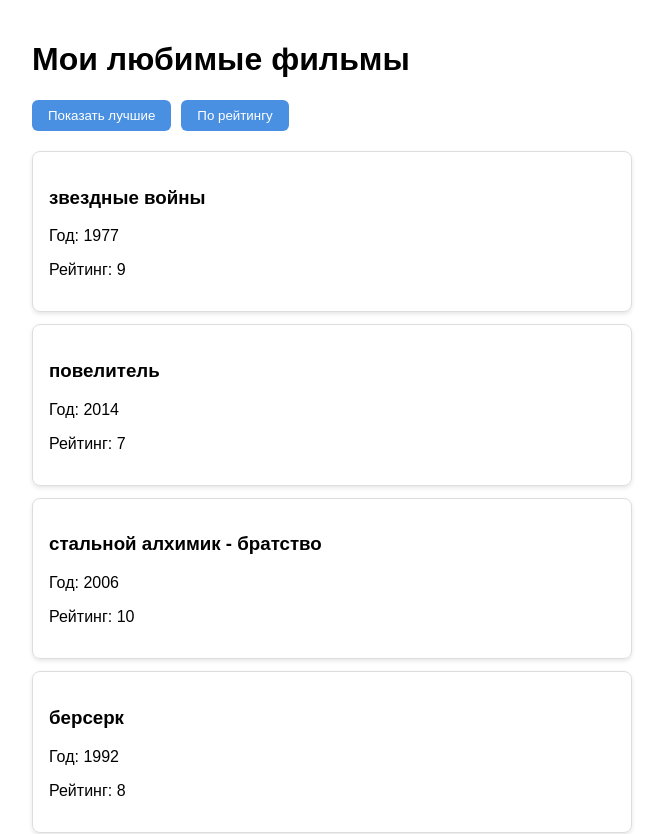
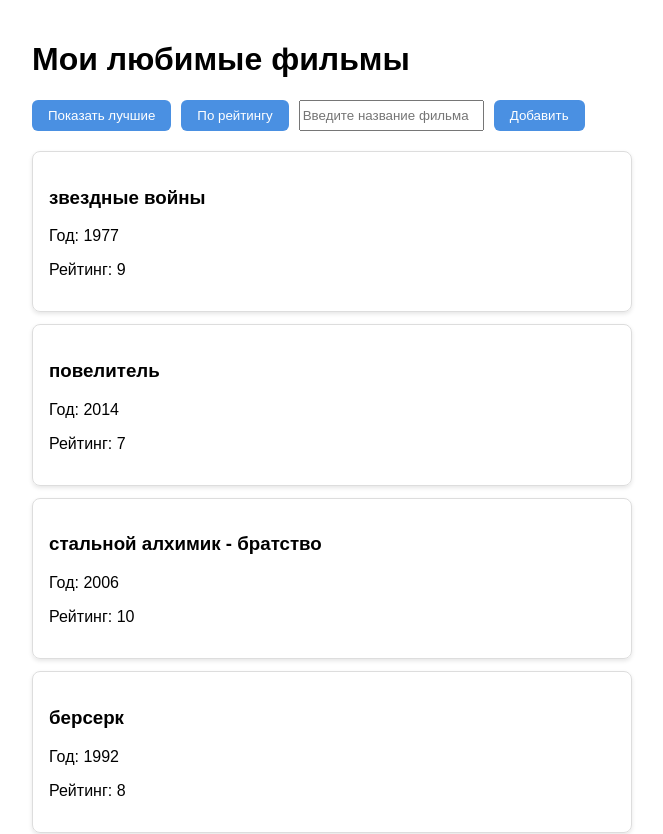
Before and after one commit to yuracherichenko/my-films, a React (Create React App) app: page / in a window 1280 px wide. Shown: the top 834 px of the page, without its empty margins (308-971 px from the left). Built offline with nearby package versions, Linux system fonts and the light colour scheme; no server answers.

Commit message:
add film input and useEffect

```diff
--- a/src/App.js
+++ b/src/App.js
@@ -6,16 +6,17 @@ import {useEffect} from "react";
 
 
 function App() {
-    const films = [
+    const [films, setFilms] = useState([
         { title: 'звездные войны', year: 1977, rating: 9 },
         { title: 'повелитель', year: 2014, rating: 7 },
         { title: 'стальной алхимик - братство', year: 2006, rating: 10 },
         { title: 'берсерк', year: 1992, rating: 8 },
         { title: 'ассасин крид', year: 2014, rating: 5 },
-    ];
+    ]);
     const  [showAll, setShowAll] = useState(true);
     const [sortByRating, setSortByRating] = useState(false);
     const [users, setUsers] = useState([]);
+    const [newFilm, setNewFilm] = useState('');
 
     useEffect(() => {
         fetch('https://jsonplaceholder.typicode.com/users/')
@@ -43,6 +44,16 @@ function App() {
                   {sortByRating ? 'Без сортировки' : 'По рейтингу'}
               </button>
 
+              <input
+              value={newFilm}
+              onChange={e => setNewFilm(e.target.value)}
+              placeholder='Введите название фильма'
+              />
+              <button onClick={() => {
+                  setFilms([...films, {title: newFilm, year: 2024, rating: 5}]);
+                  setNewFilm('')
+              }}>Добавить</button>
+
           </div>
 
           {filmsToRender.map(film => (
```
